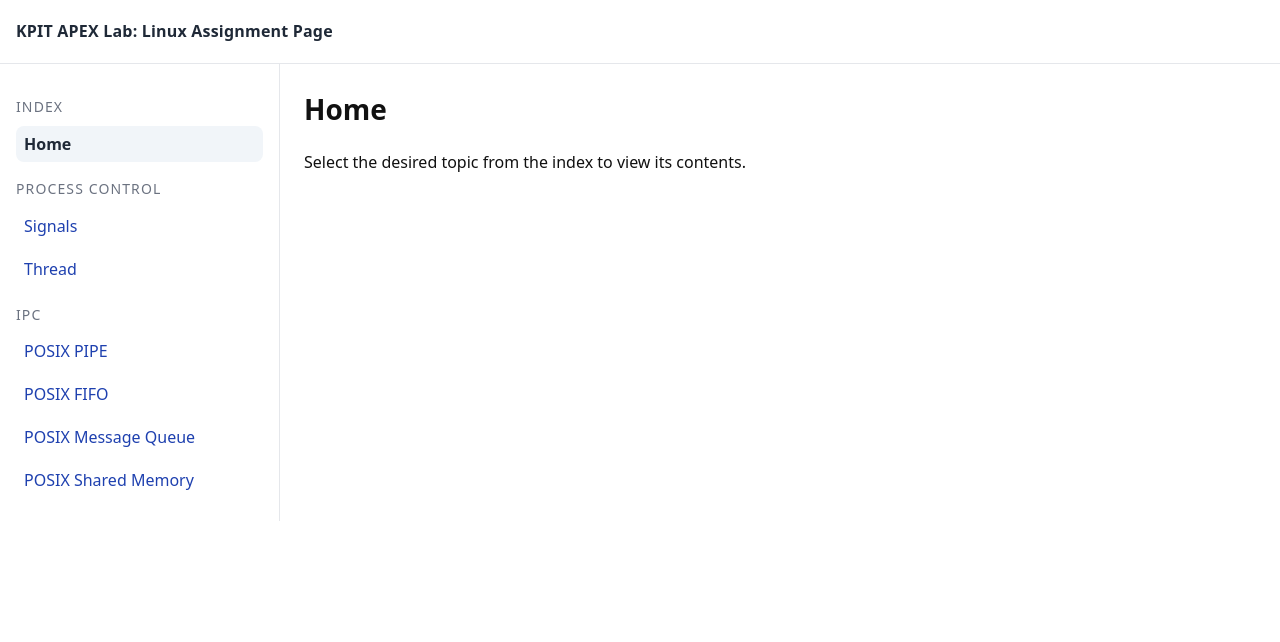
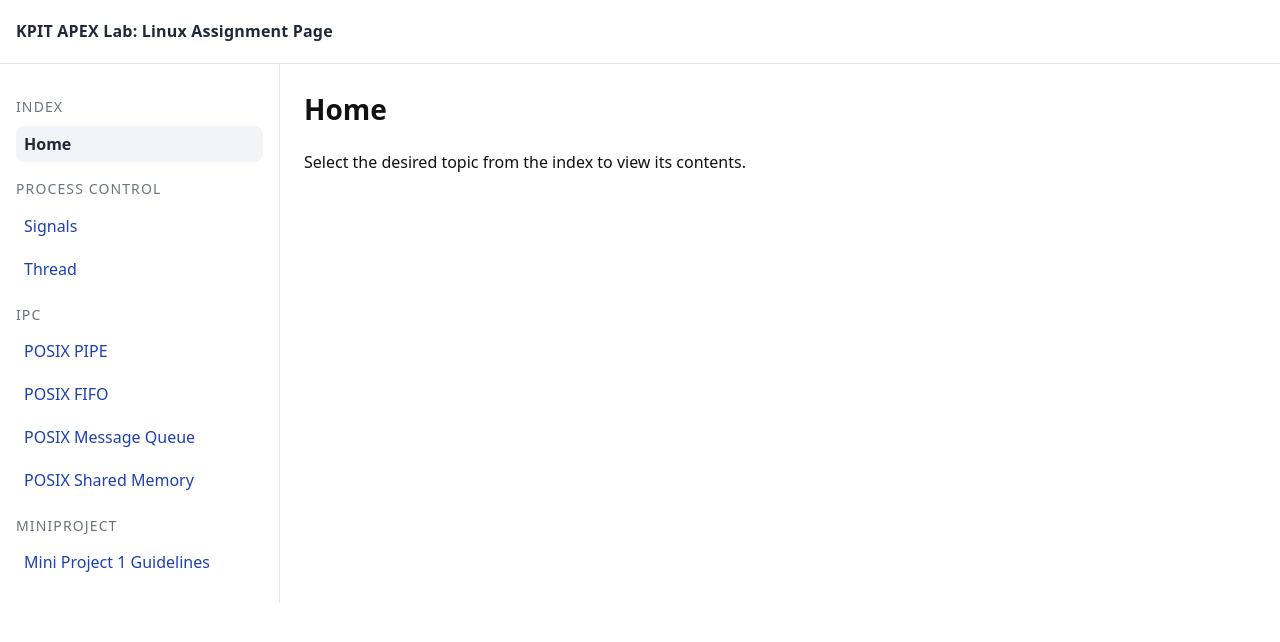
Before and after one commit to kAPEXLab/assignment, a Jekyll site: the page built from index.md, in a window 1280 px wide. Shown: the top 642 px of the page. Built offline with Jekyll 4.4.1, drawn with Linux system fonts in a browser that asks for light colours.

Commit message:
Update default.html

```diff
--- a/_layouts/default.html
+++ b/_layouts/default.html
@@ -192,7 +192,23 @@
           {%- endfor -%}
         </ul>
       {%- endif -%}
-
+      {%- comment -%}
+        MiniProject category
+      {%- endcomment -%}
+      {% assign MP = NAV | where: 'category', 'MiniProject' %}
+      {% if MP and MP.size > 0 %}
+        <p class="nav-section-title">MiniProject</p>
+        <ul class="nav-list">
+          {% assign MP_SORTED = MP | sort: 'nav_order' %}
+          {% for p in MP_SORTED %}
+            <li>
+              <a class="nav-link{% if CURRENT_URL == p.url %}" aria-current="page{% endif %}" href="{{ p.url | relative_url }}">
+                {{ p.title }}
+              </a>
+            </li>
+          {% endfor %}
+        </ul>
+      {% endif %}
       {%- if OTH_SORTED and OTH_SORTED.size > 0 -%}
         <p class="nav-section-title">Other</p>
         <ul class="nav-list">
```
